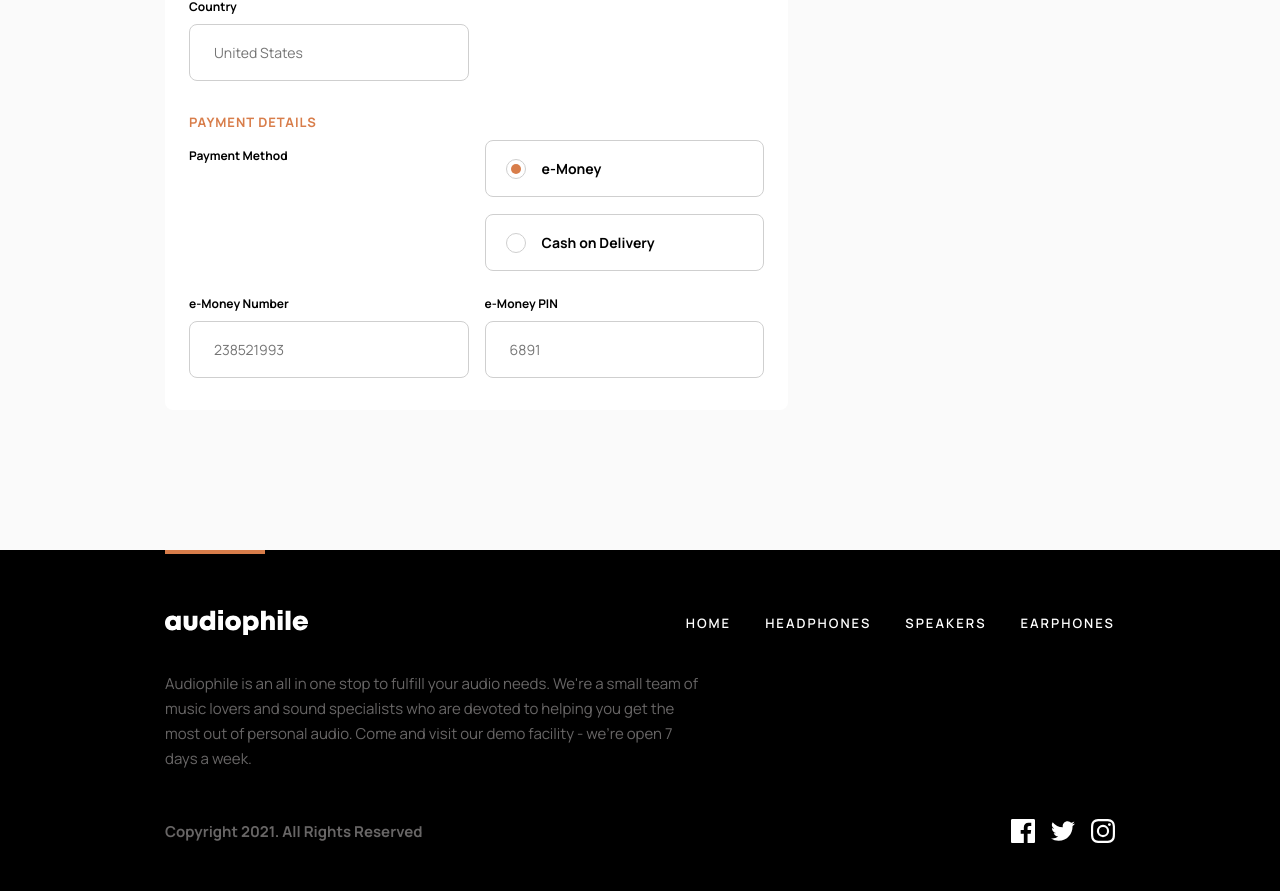
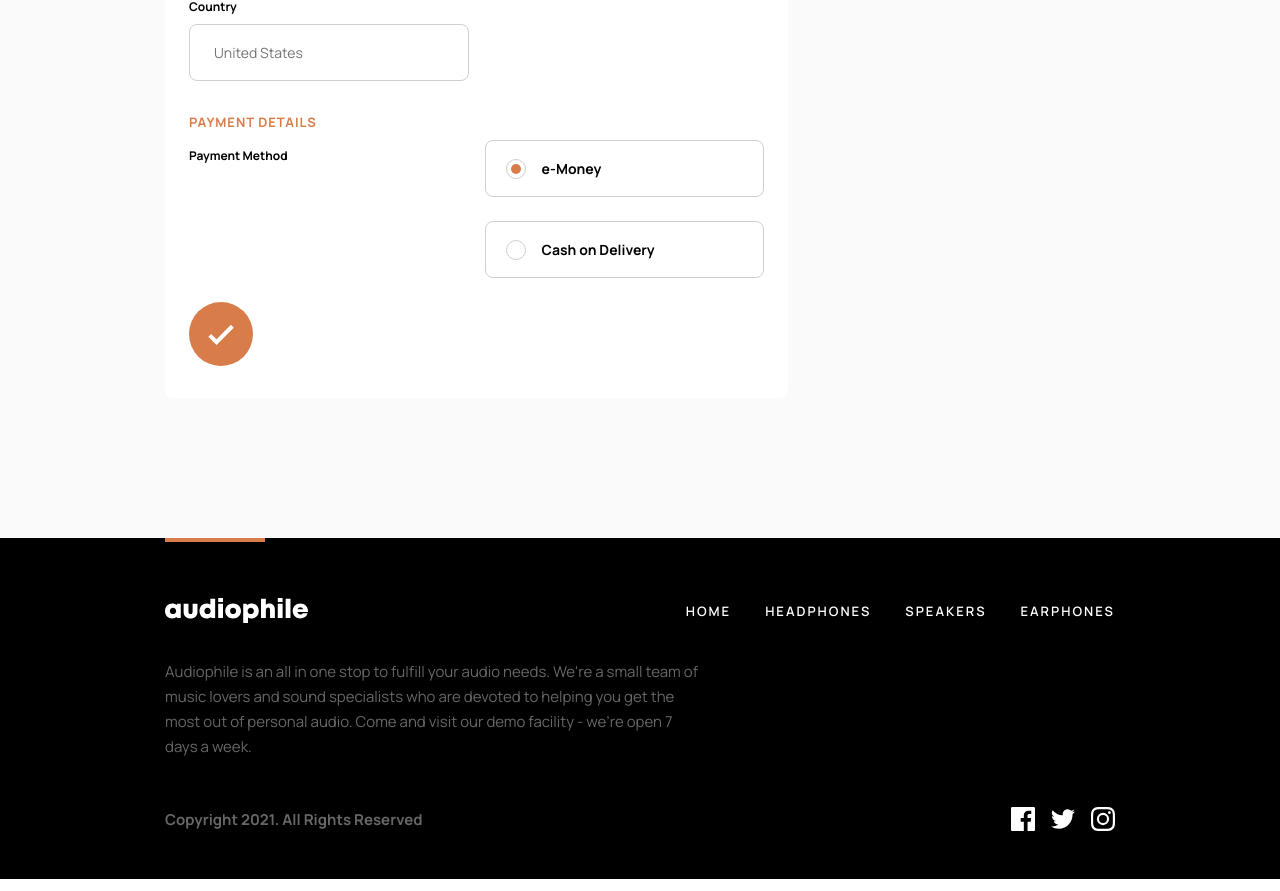
Before and after one commit to RickyReyes/audiophile, a React (Create React App) app: page /checkout in a window 1280 px wide. Shown: the part 816-1707 px from the top of the page. Built offline with nearby package versions, Linux system fonts and the light colour scheme.

Commit message:
cash on delivery info started

```diff
--- a/src/components/CheckoutMain.jsx
+++ b/src/components/CheckoutMain.jsx
@@ -1,6 +1,8 @@
-import React from "react";
+import { computeHeadingLevel } from "@testing-library/react";
+import React, { useState, useEffect, useRef } from "react";
 
 const CheckoutMain = () => {
+  const cashOnDeliveryRef = useRef(null);
   return (
     <section className="checkout__main">
       <h1 className="checkout__main__heading">Checkout</h1>
@@ -75,7 +77,7 @@ const CheckoutMain = () => {
       <form action="#" className="checkout__main__grid">
         <label className="checkout__main__label">Payment Method</label>
         <div className="checkout__main__radio-container">
-          <label className="checkout__main__radio-label" for="e-money">
+          <label className="checkout__main__radio-label" htmlFor="e-money">
             e-Money
           </label>
           <input
@@ -84,12 +86,15 @@ const CheckoutMain = () => {
             id="e-money"
             name="payment-method"
             placeholder="e-Money"
-            checked
+            defaultChecked
           />
           <span></span>
         </div>
         <div className="checkout__main__radio-container checkout__main__cash-on-d">
-          <label className="checkout__main__radio-label" for="cash-on-delivery">
+          <label
+            className="checkout__main__radio-label"
+            htmlFor="cash-on-delivery"
+          >
             Cash on Delivery
           </label>
           <input
@@ -98,9 +103,16 @@ const CheckoutMain = () => {
             name="payment-method"
             id="cash-on-delivery"
             placeholder="1137 Williams Avenue"
+            ref={cashOnDeliveryRef}
           />
           <span></span>
         </div>
+        {cashOnDeliveryRef ? (
+          <section>
+            <img src="../assets/checkout/icon-order-confirmation.svg" alt="" />
+          </section>
+        ) : (
+          <>
             <div>
               <label className="checkout__main__label">e-Money Number</label>
               <input
@@ -117,6 +129,8 @@ const CheckoutMain = () => {
                 placeholder="6891"
               />
             </div>
+          </>
+        )}
       </form>
     </section>
   );
```
Lines whose indentation alone changed are shown as unchanged.
